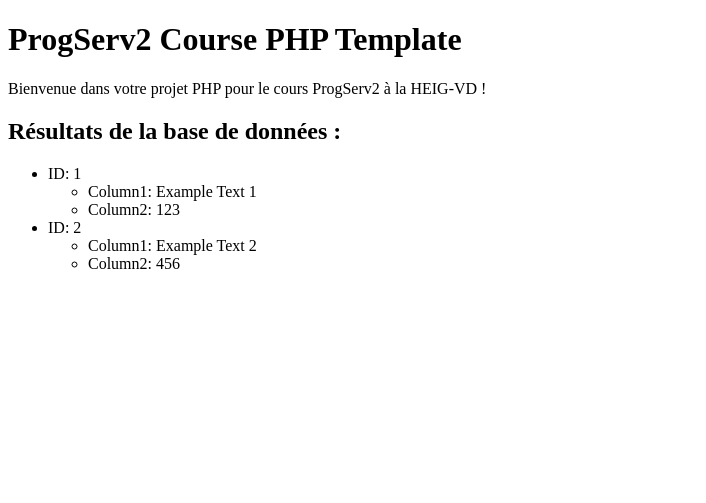
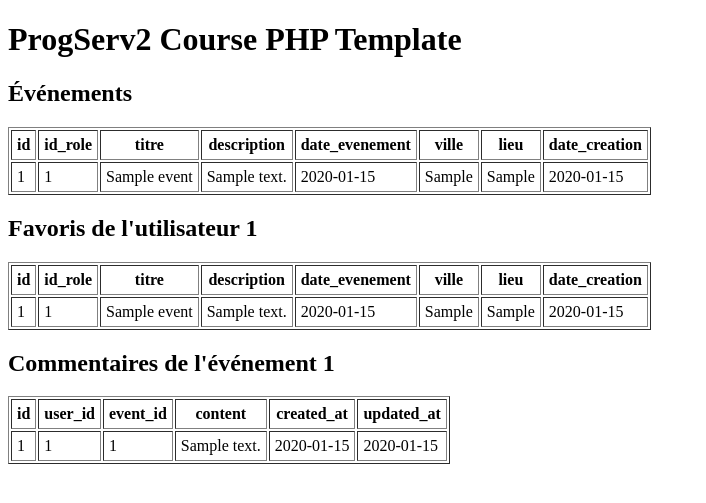
Before and after one commit to KryssPii/ProgServ2_Projet, a PHP site: page / in a window 1280 px wide. Shown: the top 503 px of the page, without its empty margins (0-706 px from the left). Run offline with PHP 8.4, Linux system fonts and the light colour scheme; data comes from the database, SQL or seed files in the repository; tables that the repository leaves empty hold one stand-in row (values such as "Sample post").

Commit message:
ajout fonction requêtes et vérification index.php

```diff
--- a/src/public/index.php
+++ b/src/public/index.php
@@ -8,14 +8,9 @@ const DB_PASSWORD = 'password';
 $dsn = "mysql:host=" . DB_HOST . ";port=" . DB_PORT . ";dbname=" . DB_NAME . ";charset=utf8mb4";
 
 $pdo = new PDO($dsn, DB_USER, DB_PASSWORD);
+$pdo->setAttribute(PDO::ATTR_DEFAULT_FETCH_MODE, PDO::FETCH_ASSOC);
 
-$sql = "SELECT * FROM my_table";
-
-$stmt = $pdo->prepare($sql);
-
-$stmt->execute();
-
-$results = $stmt->fetchAll();
+require 'request.php';
 ?>
 
 <!DOCTYPE html>
@@ -30,20 +25,14 @@ $results = $stmt->fetchAll();
 <body>
     <h1>ProgServ2 Course PHP Template</h1>
 
-    <p>Bienvenue dans votre projet PHP pour le cours ProgServ2 à la HEIG-VD !</p>
+    <h2>Événements</h2>
+    <?php displayTable(getEvent($pdo)); ?>
 
-    <h2>Résultats de la base de données :</h2>
+    <h2>Favoris de l'utilisateur 1</h2>
+    <?php displayTable(getFavorite($pdo, 1)); ?>
 
-    <ul>
-        <?php foreach ($results as $row) { ?>
-            <li>ID: <?= htmlspecialchars($row['id']) ?>
-                <ul>
-                    <li>Column1: <?= htmlspecialchars($row['column1']) ?></li>
-                    <li>Column2: <?= htmlspecialchars($row['column2']) ?></li>
-                </ul>
-            </li>
-        <?php } ?>
-    </ul>
+    <h2>Commentaires de l'événement 1</h2>
+    <?php displayTable(getComment($pdo, 1)); ?>
 </body>
 
 </html>
--- /dev/null
+++ b/src/public/request.php
@@ -0,0 +1,68 @@
+<?php
+
+// Utilisateurs
+
+function addUser($pdo, $pseudo, $email, $mdp, $role) {
+    $requete = $pdo->prepare('INSERT INTO users (pseudo, email, password, role) VALUES (?, ?, ?, ?)');
+    $requete->execute([$pseudo, $email, password_hash($mdp, PASSWORD_DEFAULT), $role]);
+}
+
+// Événements
+
+function getEvent($pdo) {
+    $requete = $pdo->query('SELECT * FROM events');
+    return $requete->fetchAll();
+}
+
+function addEvent($pdo, $idArtiste, $titre, $description, $date, $ville, $lieu) {
+    $requete = $pdo->prepare('INSERT INTO events (id_role, titre, description, date_evenement, ville, lieu) VALUES (?, ?, ?, ?, ?, ?)');
+    $requete->execute([$idArtiste, $titre, $description, $date, $ville, $lieu]);
+}
+
+// Favoris
+
+function adFavorite($pdo, $idUser, $idEvent) {
+    $requete = $pdo->prepare('INSERT INTO favorites (user_id, event_id) VALUES (?, ?)');
+    $requete->execute([$idUser, $idEvent]);
+}
+
+function getFavorite($pdo, $idUser) {
+    $requete = $pdo->prepare('SELECT events.* FROM favorites JOIN events ON events.id = favorites.event_id WHERE favorites.user_id = ?');
+    $requete->execute([$idUser]);
+    return $requete->fetchAll();
+}
+
+// Commentaires
+
+function addComment($pdo, $idUser, $idEvent, $texte) {
+    $requete = $pdo->prepare('INSERT INTO comments (user_id, event_id, content) VALUES (?, ?, ?)');
+    $requete->execute([$idUser, $idEvent, $texte]);
+}
+
+function getComment($pdo, $idEvent) {
+    $requete = $pdo->prepare('SELECT * FROM comments WHERE event_id = ?');
+    $requete->execute([$idEvent]);
+    return $requete->fetchAll();
+}
+
+function displayTable($lignes) {
+    if (empty($lignes)) {
+        echo '<p>Aucun résultat</p>';
+        return;
+    }
+
+    echo '<table border="1" cellpadding="5"><tr>';
+    foreach (array_keys($lignes[0]) as $colonne) {
+        echo '<th>' . htmlspecialchars($colonne) . '</th>';
+    }
+    echo '</tr>';
+
+    foreach ($lignes as $ligne) {
+        echo '<tr>';
+        foreach ($ligne as $valeur) {
+            echo '<td>' . htmlspecialchars($valeur ?? '') . '</td>';
+        }
+        echo '</tr>';
+    }
+    echo '</table>';
+}
```
